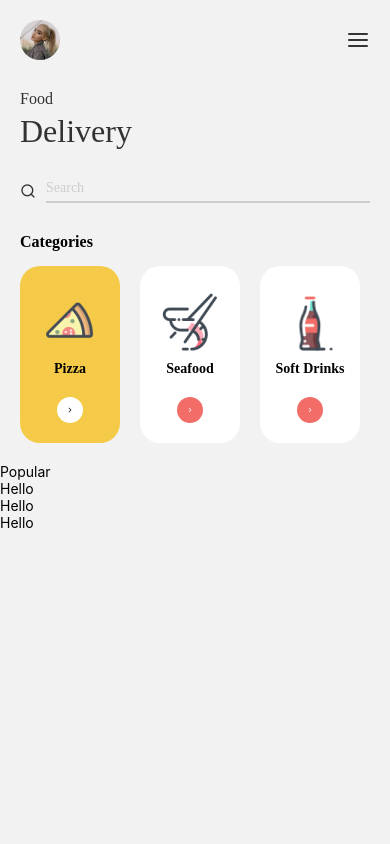
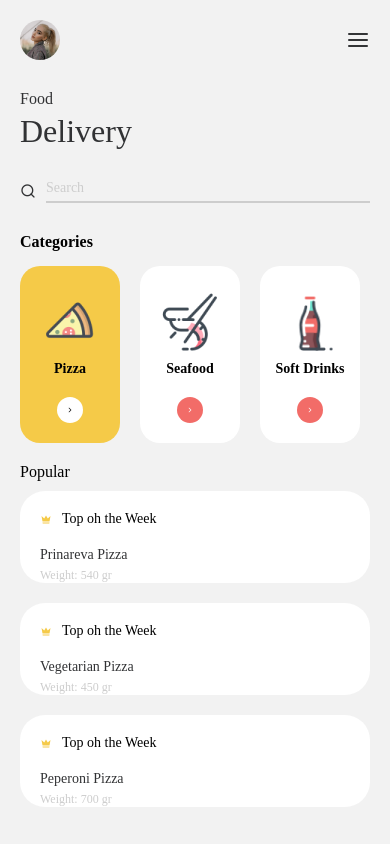
Before and after one commit to Chreyd/FoodUI, a React Native app: screen /Home in a window 390 px wide. Built offline with nearby package versions, Linux system fonts and the light colour scheme.

Commit message:
popula 2

```diff
--- a/components/Home.js
+++ b/components/Home.js
@@ -1,42 +1,54 @@
-import { View, Text, StyleSheet, SafeAreaView, Image, FlatList } from 'react-native';
+import {
+  View,
+  Text,
+  StyleSheet,
+  SafeAreaView,
+  Image,
+  FlatList,
+} from 'react-native';
 import React from 'react';
 import Feather from 'react-native-vector-icons/Feather';
 import MaterialCommunityIcons from 'react-native-vector-icons/MaterialCommunityIcons';
 import categoriesData from '../assets/data/categoriesData';
 import popularData from '../assets/data/popularData';
-import colors from '../assets/colors/colors'
-
+import colors from '../assets/colors/colors';
 
 // Feather.loadFont();
 
 const Home = () => {
-
-  const renderCategoryItem = ({item}) =>{
-    return(
-      <View style={[styles.categoryItemWrapper,
-        {
-          backgroundColor: item.selected ? colors.primary: colors.white,
-          marginLeft: item.id==1? 20 : 0
-        }]}>
-        <Image source={item.image} style={styles.categoryItemImage}/>
-        <Text style={styles.categoryItemTitle} >{item.title}</Text>
-        <View style={[styles.categorySelectWrapper,
+  const renderCategoryItem = ({item}) => {
+    return (
+      <View
+        style={[
+          styles.categoryItemWrapper,
           {
-            backgroundColor: item.selected? colors.white : colors.secondary,
-          }]}>
+            backgroundColor: item.selected ? colors.primary : colors.white,
+            marginLeft: item.id == 1 ? 20 : 0,
+          },
+        ]}>
+        <Image source={item.image} style={styles.categoryItemImage} />
+        <Text style={styles.categoryItemTitle}>{item.title}</Text>
+        <View
+          style={[
+            styles.categorySelectWrapper,
+            {
+              backgroundColor: item.selected ? colors.white : colors.secondary,
+            },
+          ]}>
           <Feather
-            name='chevron-right'
+            name="chevron-right"
             size={8}
-            style={[styles.categorySelectItem,
-            {
-              color: item.selected? colors.black : colors.white
-            }]}
+            style={[
+              styles.categorySelectItem,
+              {
+                color: item.selected ? colors.black : colors.white,
+              },
+            ]}
           />
         </View>
       </View>
-    )
-  }
-
+    );
+  };
 
   return (
     <View style={styles.container}>
@@ -44,7 +56,10 @@ const Home = () => {
 
       <SafeAreaView>
         <View style={styles.headerWrapper}>
-          <Image source={require('../assets/images/profile.png')} style={styles.profileImage} />
+          <Image
+            source={require('../assets/images/profile.png')}
+            style={styles.profileImage}
+          />
           <Feather name="menu" size={24} color={colors.textDark} />
         </View>
       </SafeAreaView>
@@ -57,7 +72,7 @@ const Home = () => {
 
       {/* Search */}
       <View style={styles.searcWrapper}>
-        <Feather name='search' size={16} color={colors.textDark}/>
+        <Feather name="search" size={16} color={colors.textDark} />
         <View style={styles.search}>
           <Text style={styles.searchText}>Search</Text>
         </View>
@@ -68,9 +83,9 @@ const Home = () => {
         <Text style={styles.categoriesTitle}>Categories</Text>
         <View style={styles.categoriesListWrapper}>
           <FlatList
-            data= {categoriesData}
-            renderItem= {renderCategoryItem}
-            keyExtractor= {(item) => item.id}
+            data={categoriesData}
+            renderItem={renderCategoryItem}
+            keyExtractor={item => item.id}
             horizontal={true}
           />
         </View>
@@ -79,18 +94,44 @@ const Home = () => {
       {/* Popular */}
       <View style={styles.poplularWrapper}>
         <Text style={styles.popularTitle}>Popular</Text>
-        {popularData.map(({item})=> (
-          <View>
-            <Text>Hello</Text>
+        {popularData.map(item => (
+          <View
+            style={[
+              styles.popularCardWrapper,
+              {
+                marginTop: item.id == 1 ? 10 : 20,
+              },
+            ]}>
+            <View>
+              <View>
+                <View style={styles.popularTopWrapper}>
+                  <MaterialCommunityIcons
+                    name="crown"
+                    size={12}
+                    color={colors.primary}
+                  />
+                  <Text style={styles.popularTopText}>Top oh the Week</Text>
+                </View>
+                <View style={styles.popularTitlesWrapper}>
+                  <Text style={styles.popularTitlestitle}>{item.title}</Text>
+                  <Text style={styles.popularTitlesWeight}>
+                    Weight: {item.weight}
+                  </Text>
+                </View>
+              </View>
+              <View>
+
+              </View>
+            </View>
           </View>
         ))}
       </View>
     </View>
-  )
-}
+  );
+};
 
 const styles = StyleSheet.create({
-  container:{
+  container: {
     flex: 1,
   },
   headerWrapper: {
@@ -98,24 +139,24 @@ const styles = StyleSheet.create({
     justifyContent: 'space-between',
     paddingHorizontal: 20,
     paddingTop: 20,
-    alignItems: 'center'
+    alignItems: 'center',
   },
   profileImage: {
     width: 40,
     height: 40,
     borderRadius: 40,
   },
-  titlesWrapper:{
+  titlesWrapper: {
     marginTop: 30,
     paddingHorizontal: 20,
   },
-  titlesSubtitle:{
+  titlesSubtitle: {
     fontFamily: 'Montserrat-Regular',
     fontSize: 16,
     color: colors.textDark,
   },
   titlesTitle: {
-    fontFamily: 'Montserrat-bold',
+    fontFamily: 'Montserrat-Bold',
     fontSize: 32,
     color: colors.textDark,
     marginTop: 5,
@@ -124,8 +165,7 @@ const styles = StyleSheet.create({
     flexDirection: 'row',
     alignItems: 'center',
     paddingHorizontal: 20,
-    marginTop: 30
-
+    marginTop: 30,
   },
   search: {
     flex: 1,
@@ -143,7 +183,7 @@ const styles = StyleSheet.create({
     marginTop: 30,
   },
   categoriesTitle: {
-    fontFamily: 'Montserrat-bold',
+    fontFamily: 'Montserrat-Bold',
     fontSize: 16,
     paddingHorizontal: 20,
     fontWeight: '900',
@@ -155,7 +195,7 @@ const styles = StyleSheet.create({
   categoryItemWrapper: {
     backgroundColor: colors.primary,
     marginRight: 20,
-    borderRadius: 20
+    borderRadius: 20,
   },
   categoryItemImage: {
     width: 60,
@@ -166,7 +206,7 @@ const styles = StyleSheet.create({
   },
   categoryItemTitle: {
     textAlign: 'center',
-    fontFamily: 'Montserrat-bold',
+    fontFamily: 'Montserrat-Bold',
     fontWeight: '700',
     fontSize: 14,
     marginTop: 10,
@@ -178,12 +218,48 @@ const styles = StyleSheet.create({
     width: 26,
     height: 26,
     borderRadius: 26,
-    marginBottom: 20
+    marginBottom: 20,
   },
   categorySelectItem: {
     alignSelf: 'center',
   },
-
-})
+  poplularWrapper: {
+    paddingHorizontal: 20,
+  },
+  popularTitle: {
+    fontFamily: 'Montserrat-Bold',
+    fontSize: 16,
+  },
+  popularCardWrapper: {
+    backgroundColor: colors.white,
+    borderRadius: 25,
+    paddingTop: 20,
+    paddingLeft: 20,
+    flexDirection: 'row',
+  },
+  popularTopWrapper: {
+    flexDirection: 'row',
+    alignItems: 'center',
+  },
+  popularTopText: {
+    marginLeft: 10,
+    fontFamily: 'Montserrat-SemiBold',
+    fontSize: 14,
+  },
+  popularTitlesWrapper: {
+    marginTop: 20,
+  },
+  popularTitlestitle: {
+    fontFamily: 'Montserrat-SemiBold',
+    fontSize: 14,
+    color: colors.textDark
+  },
+  popularTitlesWeight: {
+    fontFamily: 'Montserrat-Medium',
+    fontSize: 12,
+    color: colors.textLight,
+    marginTop: 5,
+  },
+});
 
 export default Home;
```
